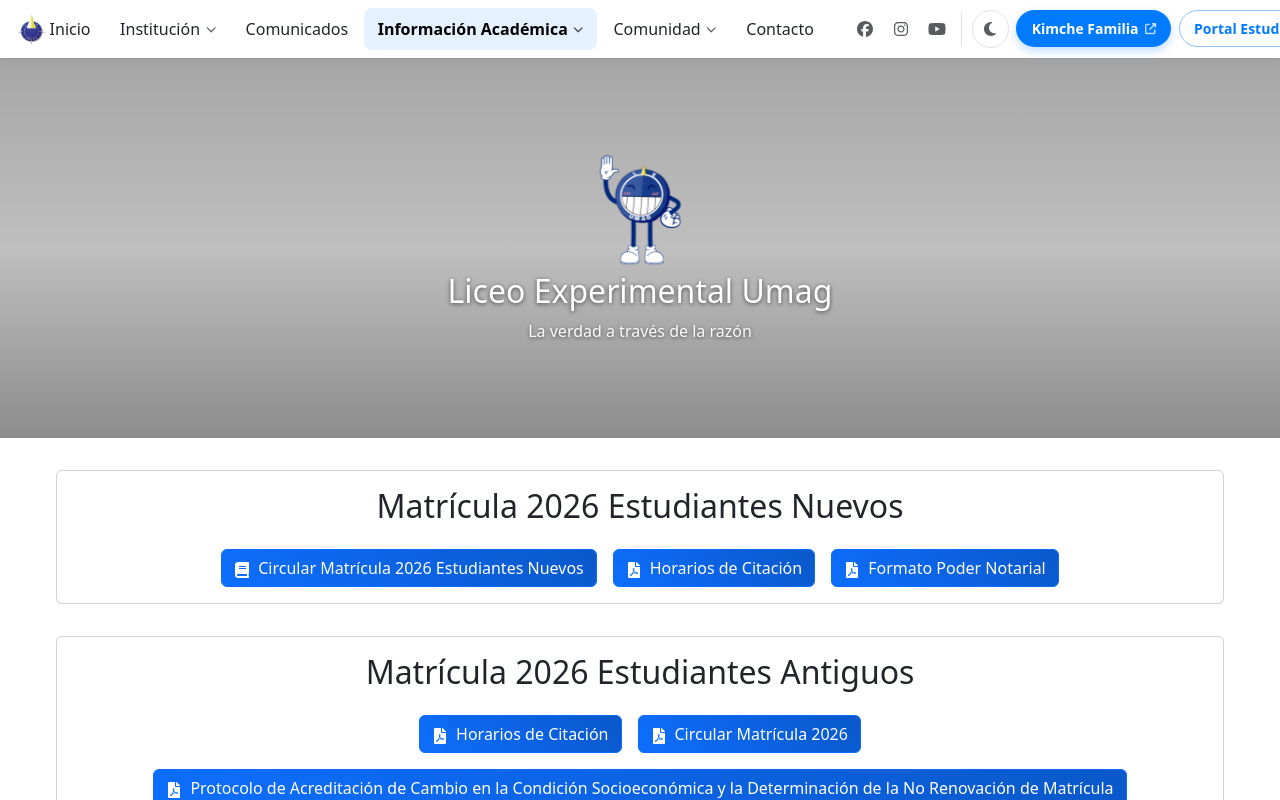
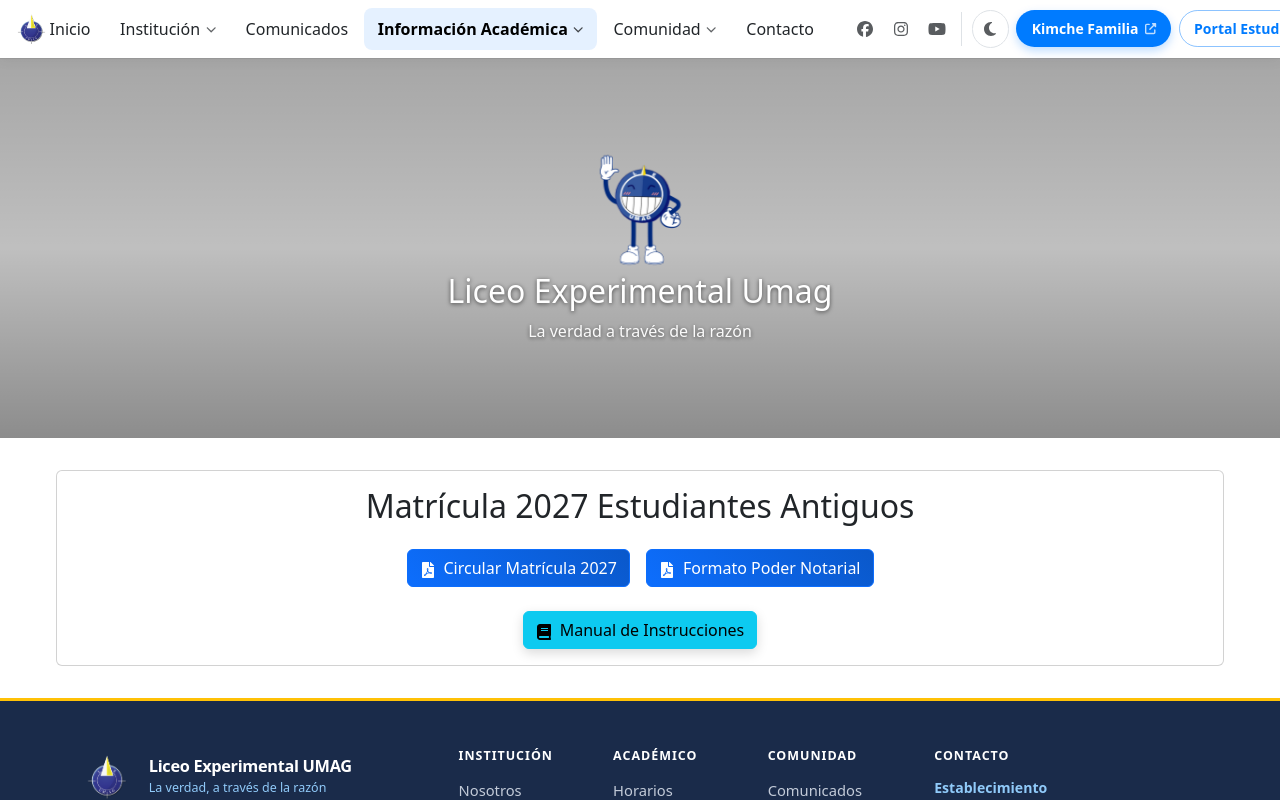
Before and after one commit to LuisSubiabre/leumag, a React (Vite) app: page /Matricula in a window 1280 px wide. Shown: the top 800 px of the page. Built offline with nearby package versions, Linux system fonts and the light colour scheme.

Commit message:
Update MatriculaPage for 2027 enrollment details and adjust button links

```diff
--- a/src/pages/MatriculaPage.jsx
+++ b/src/pages/MatriculaPage.jsx
@@ -31,7 +31,7 @@ const MatriculaPage = () => {
         </Card>
       </div> */}
 
-      <div className="matricula-section">
+      {/* <div className="matricula-section">
         <Card className="">
           <Card.Body>
             <Card.Title className="text-center mb-4">
@@ -71,16 +71,16 @@ const MatriculaPage = () => {
             </div>
           </Card.Body>
         </Card>
-      </div>
+      </div> */}
 
       <div className="matricula-section">
         <Card className="">
           <Card.Body>
             <Card.Title className="text-center mb-4">
-              <h2>Matrícula 2026 Estudiantes Antiguos</h2>
+              <h2>Matrícula 2027 Estudiantes Antiguos</h2>
             </Card.Title>
             <div className="d-flex justify-content-center gap-3 flex-wrap">
-              <Button
+              {/* <Button
                 href="https://drive.google.com/drive/folders/1RK69p0dVA1zPfm6VJSRT5J-Y_zlWlYNY"
                 variant="primary"
                 target="_blank"
@@ -89,7 +89,7 @@ const MatriculaPage = () => {
               >
                 <FaFilePdf className="me-2" />
                 Horarios de Citación
-              </Button>
+              </Button> */}
               <Button
                 href="/docs/CircularMatriculasAntiguos.pdf"
                 variant="primary"
@@ -98,9 +98,9 @@ const MatriculaPage = () => {
                 className="matricula-button"
               >
                 <FaFilePdf className="me-2" />
-                Circular Matrícula 2026
+                Circular Matrícula 2027
               </Button>
-              <Button
+              {/* <Button
                 href="/docs/ProtocoloAcreditacion.pdf"
                 variant="primary"
                 target="_blank"
@@ -111,9 +111,9 @@ const MatriculaPage = () => {
                 Protocolo de Acreditación de Cambio en la Condición
                 Socioeconómica y la Determinación de la No Renovación de
                 Matrícula
-              </Button>
+              </Button> */}
               <Button
-                href="/docs/FORMATO-PODER-NOTARIAL-2026.pdf"
+                href="/docs/FORMATO-PODER-NOTARIAL-2027.pdf"
                 variant="primary"
                 target="_blank"
                 rel="noopener noreferrer"
```
Also changed, not shown: 1 other file (tests, documents, lock files or other folders).
